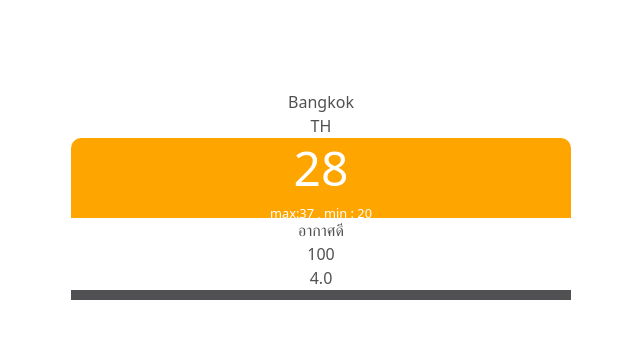
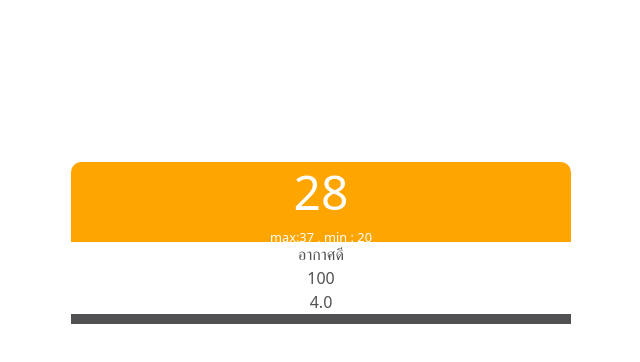
Before and after one commit to jaturaorn/test-react, a React (Vite) app: page / in a window 1280 px wide. Shown: the top 362 px of the page, without its empty margins (319-959 px from the left). Built offline with nearby package versions, Linux system fonts and the light colour scheme.

Commit message:
add css in .location, .city

```diff
--- a/src/Appweather.css
+++ b/src/Appweather.css
@@ -39,3 +39,12 @@ section {
     margin: 0;
     font-size: 3rem;
 }
+
+.location {
+    color: #fff;
+}
+
+.city {
+    margin: 0;
+    font-size: 2rem;
+}
```
